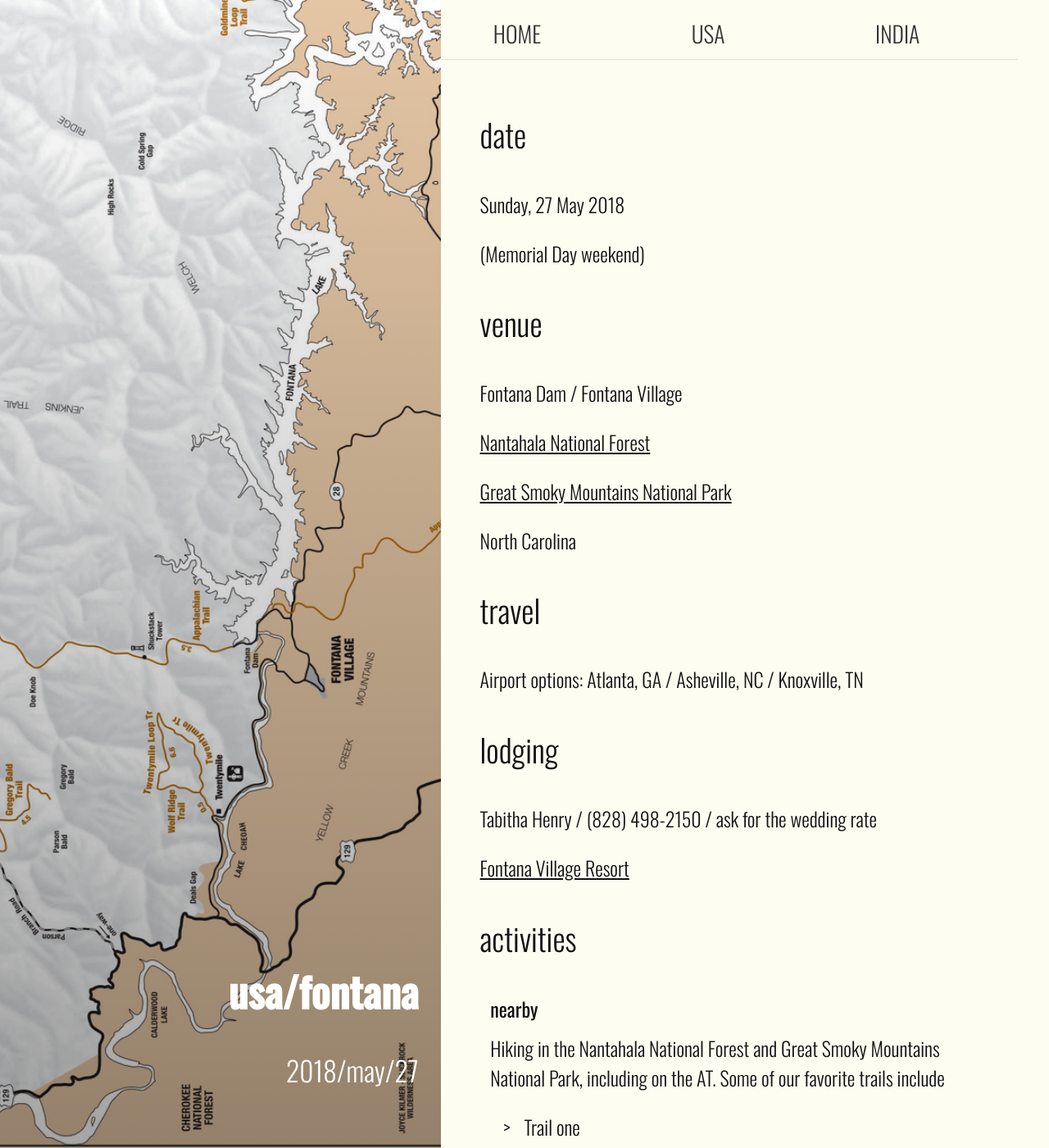
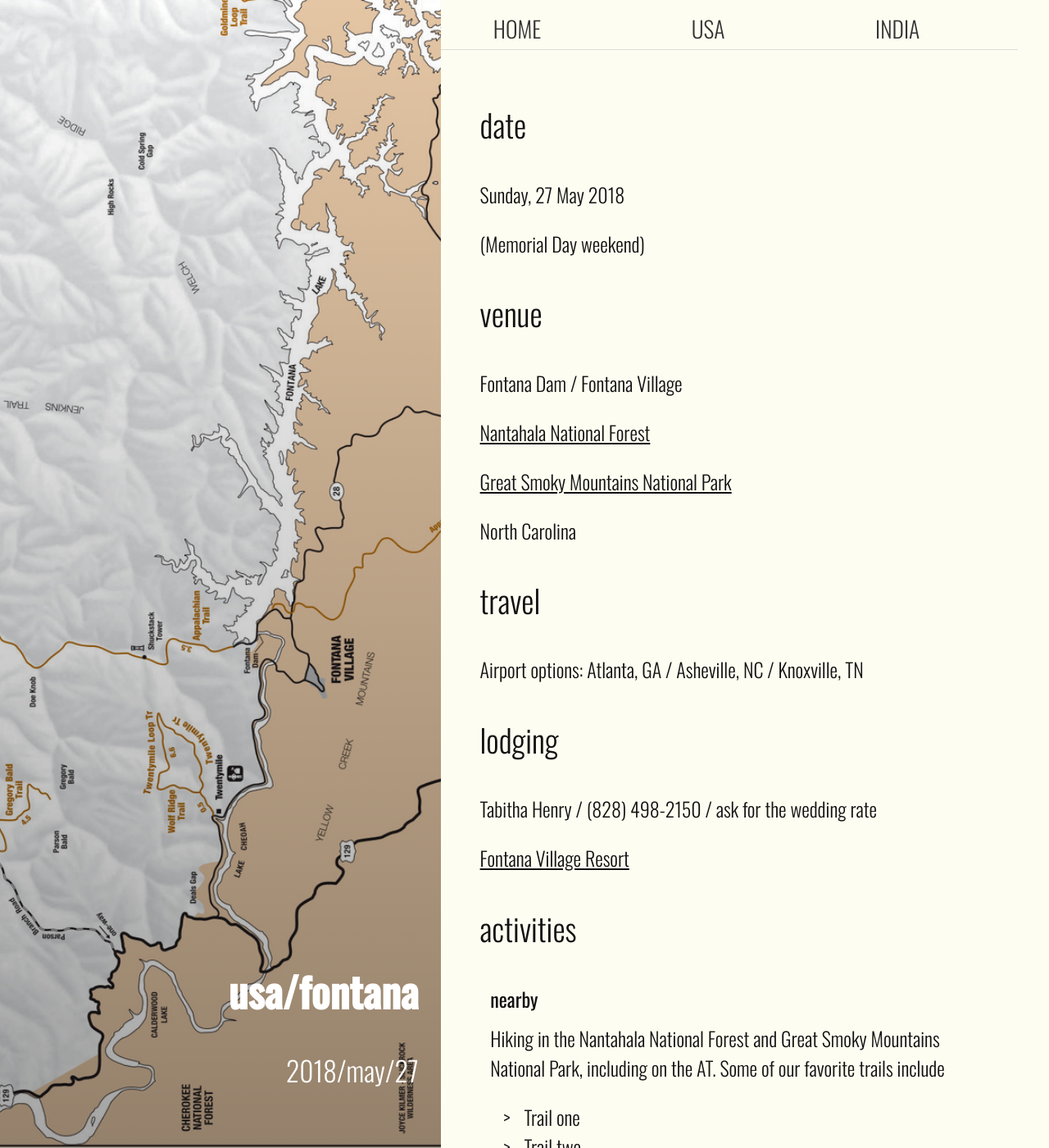
Before and after one commit to french-cherian/french-cherian.github.io, a Jekyll site: the page built from 2-usa.md, in a window 1280 px wide and 1400 px high. Shown: the whole window at 82% size. Built offline with Jekyll 4.4.1, drawn with Linux system fonts in a browser that asks for light colours.

Commit message:
more fixes.

```diff
--- a/_config.yml
+++ b/_config.yml
@@ -14,7 +14,9 @@
   Google search results) and in your feed.xml site description.
 baseurl: "" # the subpath of your site, e.g. /blog
 lang: "en"
-url: "http://localhost:4000" # the base hostname & protocol for your site
+url: "http://127.0.0.1:4000" # the base hostname & protocol for your site
+host: 192.168.0.131
+port: 4000
 twitter_username:
 github_username:
 disqus_username:
--- a/_layouts/.#default.html
+++ /dev/null
@@ -1 +0,0 @@
-deepak@darya.2867:1504637480
--- a/assets/_sass/_media-queries.scss
+++ b/assets/_sass/_media-queries.scss
@@ -162,7 +162,7 @@
 
 @media screen and (max-width: $break-point) {
     .nav-main a {
-	font-size: inherit;
+	font-size: 14pt;
     }
 }
 
--- a/assets/_sass/_variables.scss
+++ b/assets/_sass/_variables.scss
@@ -7,7 +7,7 @@
 $content-wrapper-width: 55%;
 $article-max-width: 55%;
 $post-margin-left: 42%;
-$navbarheight: 3em;
+$navbarheight: 2.5em;
 
 // $textcolor: #fff; // #222
 // $navbarcolor: #ccc; // #333
```
